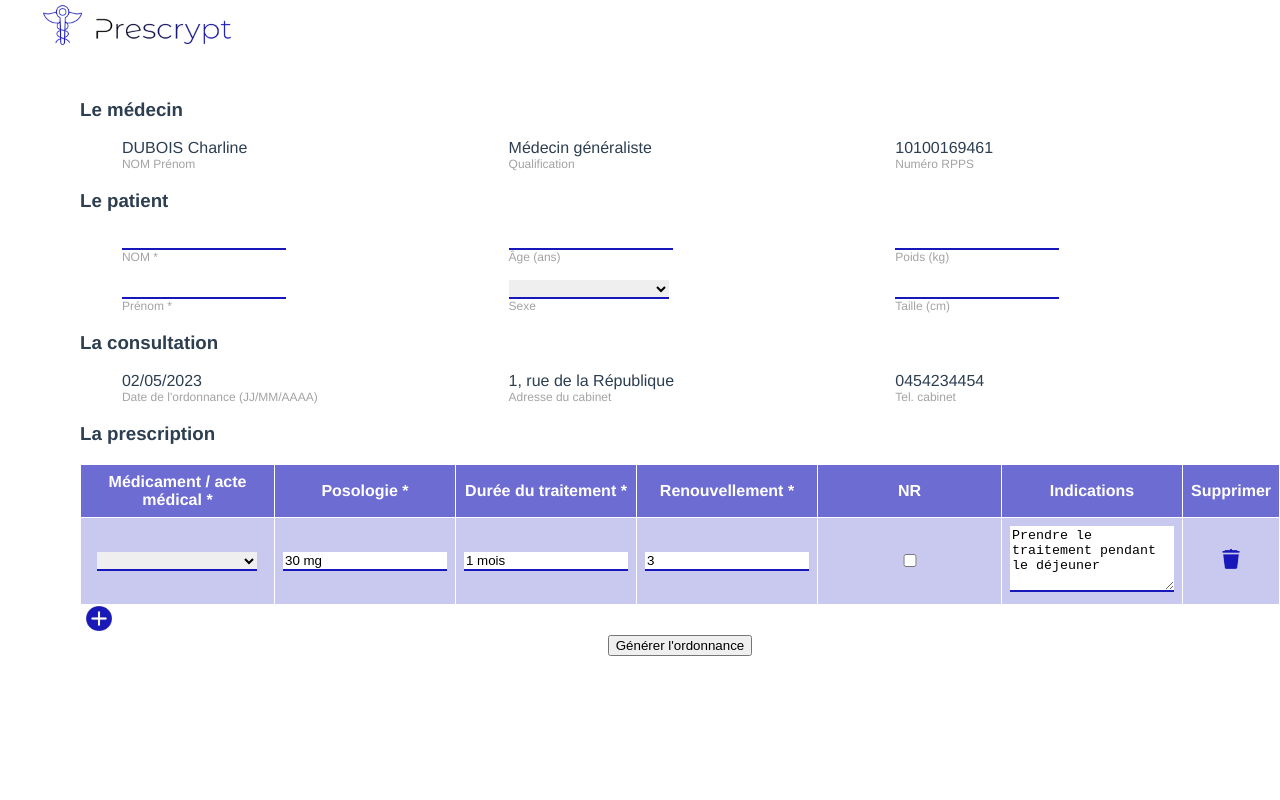
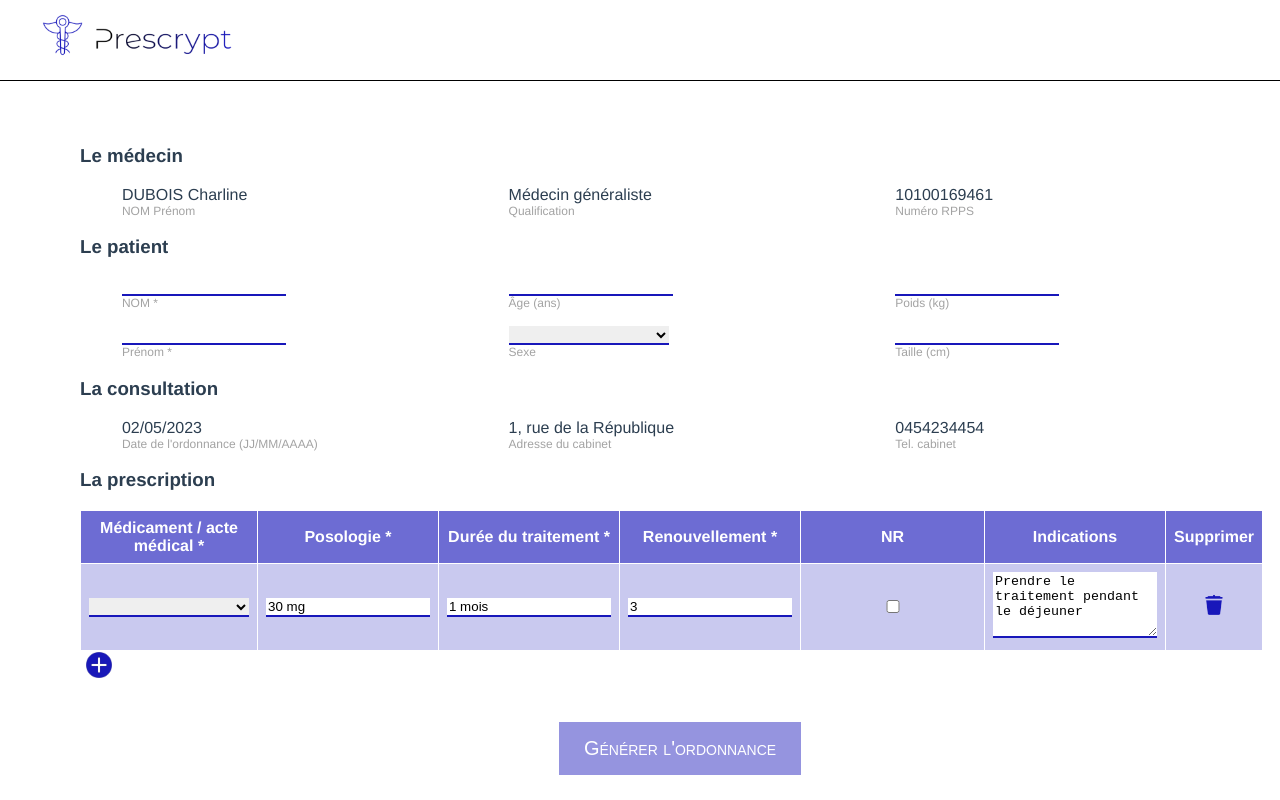
Before and after one commit to MathildeMrz/PLDsmart, a Vue app in the folder frontend/: page / in a window 1280 px wide. Built offline with nearby package versions, Linux system fonts and the light colour scheme.

Commit message:
change the style of generer button

```diff
--- a/frontend/src/components/DoctorPrescription.vue
+++ b/frontend/src/components/DoctorPrescription.vue
@@ -153,12 +153,21 @@
 .navigation-bar {
     width: 100%;  /* i'm assuming full width */
     height: 80px; /* change it to desired width */
+    border-bottom: 1px solid black;
+
 }
+
+td:nth-child(5){
+    width : 10%;
+}
+
 .logo {
     display: inline-block;
     vertical-align: top;
     width: 200px; /*4vw*/
     margin-left: 5vh;
+    margin-top: 10px;
+    margin-bottom: 10px;
 }
 
 header img {
@@ -190,6 +199,8 @@ select
 #doctorPrescription
 {
     margin-left:10vh;
+    margin-top: 5vw;
+
 }
 .indications
 {
@@ -225,6 +236,7 @@ select
   border-collapse: collapse;
   font-size: 16px;
   text-align: center;
+  width : 95%;
 
 }
 
@@ -236,11 +248,13 @@ select
 .my-table td {
   background-color: rgba(24,23,186,0.23);
   color:white;
+
 }
 
 .my-table th {
   background-color: rgba(24,23,186,0.63);
   color:white;
+
 }
 
 .buttonTable
@@ -254,8 +268,17 @@ select
     width:2vw;
 }
 .ordonnance {
-  display: block;
-  margin: auto;
+    display: block;
+    margin: auto;
+    margin-top: 5vh;
+    padding: 15px 25px 15px 25px;
+    background: rgba(24, 23, 186, 0.46);
+    border: none;
+    color:white;
+    font-variant: small-caps;
+    font-size: 20px;
+    cursor: pointer;
+
 }
 
 </style>
```
